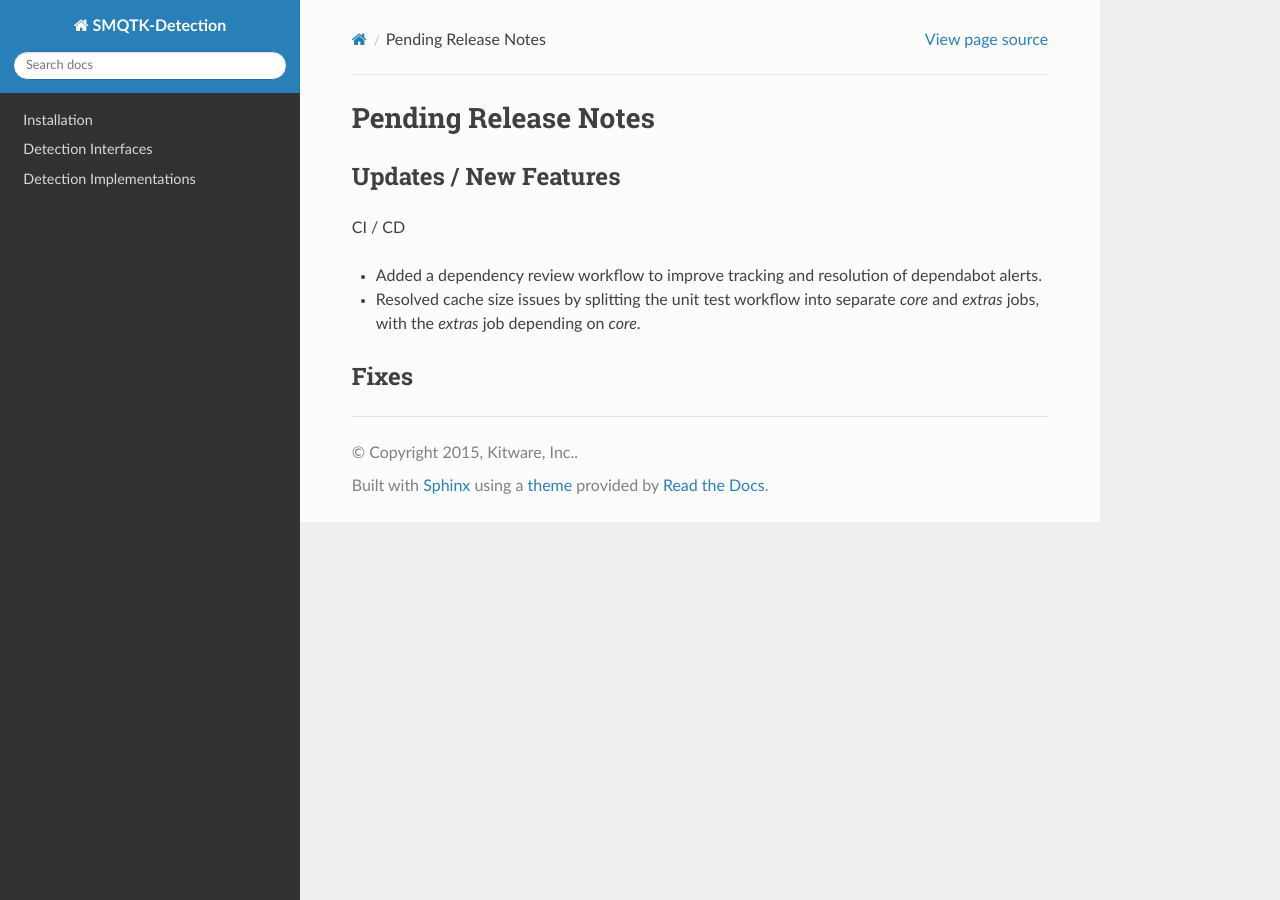
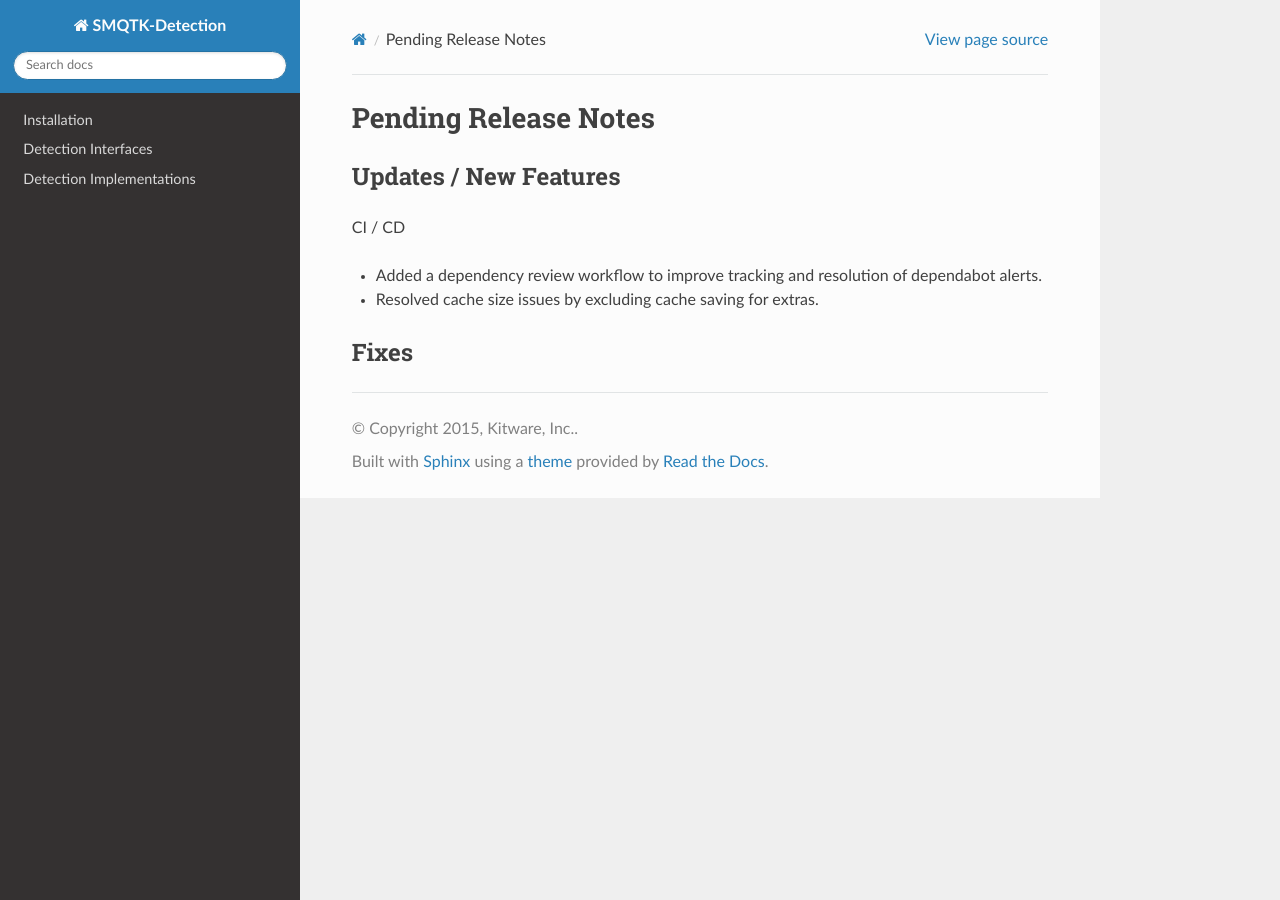
Before and after one commit to Kitware/SMQTK-Detection, a Sphinx documentation site: the page built from docs/release_notes/pending_release.rst, in a window 1280 px wide. Built offline with Sphinx 7.4.7 and the Read the Docs theme 3.1.0, drawn with Linux system fonts in a browser that asks for light colours; pages that are not in the unit, such as notebooks, are missing from menus; the version number is read from the project's files by our own code.

Commit message:
Condensed the unit tests job into one

```diff
--- a/docs/release_notes/pending_release.rst
+++ b/docs/release_notes/pending_release.rst
@@ -9,8 +9,7 @@ CI / CD
 * Added a dependency review workflow to improve tracking and resolution of
   dependabot alerts.
 
-* Resolved cache size issues by splitting the unit test workflow into separate
-  *core* and *extras* jobs, with the *extras* job depending on *core*.
+* Resolved cache size issues by excluding cache saving for extras.
 
 Fixes
 -----
```
Also changed, not shown: 1 other file.
